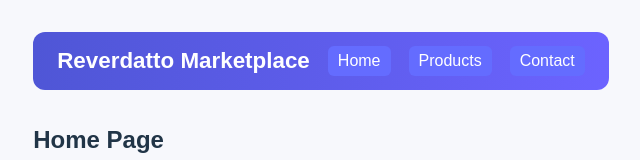
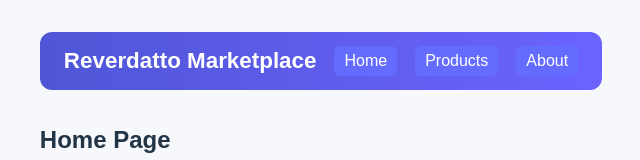
Before and after one commit to canyon-crest/react-app-victor-rrev, a React (Vite) app: page / in a window 1280 px wide. Shown: the top 160 px of the page, without its empty margins (319-959 px from the left). Built offline with nearby package versions, Linux system fonts and the light colour scheme; no server answers; the database is empty; the HTML template or start-up script is replaced by a standard one.

Commit message:
About and Products

```diff
--- a/src/Contact.jsx
+++ b/src/About.jsx
@@ -1,10 +1,10 @@
-function Contact() {
+function About() {
   return (
     <div>
-      <h2>Contact Page</h2>
+      <h2>About Us</h2>
       <p>You can contact me at mr.hare's.hair@gmail.com.</p>
     </div>
   )
 }
 
-export default Contact
+export default About
--- a/src/App.jsx
+++ b/src/App.jsx
@@ -16,7 +16,7 @@ import Nav from './nav'
 import Card from './card'
 import Home from './Home'
 import Products from './Products'
-import Contact from './Contact'
+import Contact from './About'
 import Footer from './Footer'
 
 import Message from "./message";
@@ -99,7 +99,7 @@ function App() {
             </>
           )}
           {page === 'Products' && <Products />}
-          {page === 'contact' && <Contact />}
+          {page === 'About' && <About />}
 
 
 
--- a/src/Nav.jsx
+++ b/src/Nav.jsx
@@ -17,7 +17,7 @@ function Nav({ setPage }) {
 
       <button className="nav-btn" onClick={() => setPage("home")}>Home</button>
       <button className="nav-btn" onClick={() => setPage("products")}>Products</button>
-      <button className="nav-btn" onClick={() => setPage("contact")}>Contact</button>
+      <button className="nav-btn" onClick={() => setPage("About")}>About</button>
 
     </nav>
     </div>
--- a/src/main.jsx
+++ /dev/null
@@ -1,13 +0,0 @@
-import { StrictMode } from 'react'
-import { createRoot } from 'react-dom/client'
-import './index.css'
-import App from './App.jsx'
-import Card from './card.jsx'
-import Nav from './nav.jsx'
-
-createRoot(document.getElementById('root')).render(
-  <StrictMode>
-    <App />
-    <Card name="I don't matter" description="I am a placeholder" />
-  </StrictMode>,
-)
```
